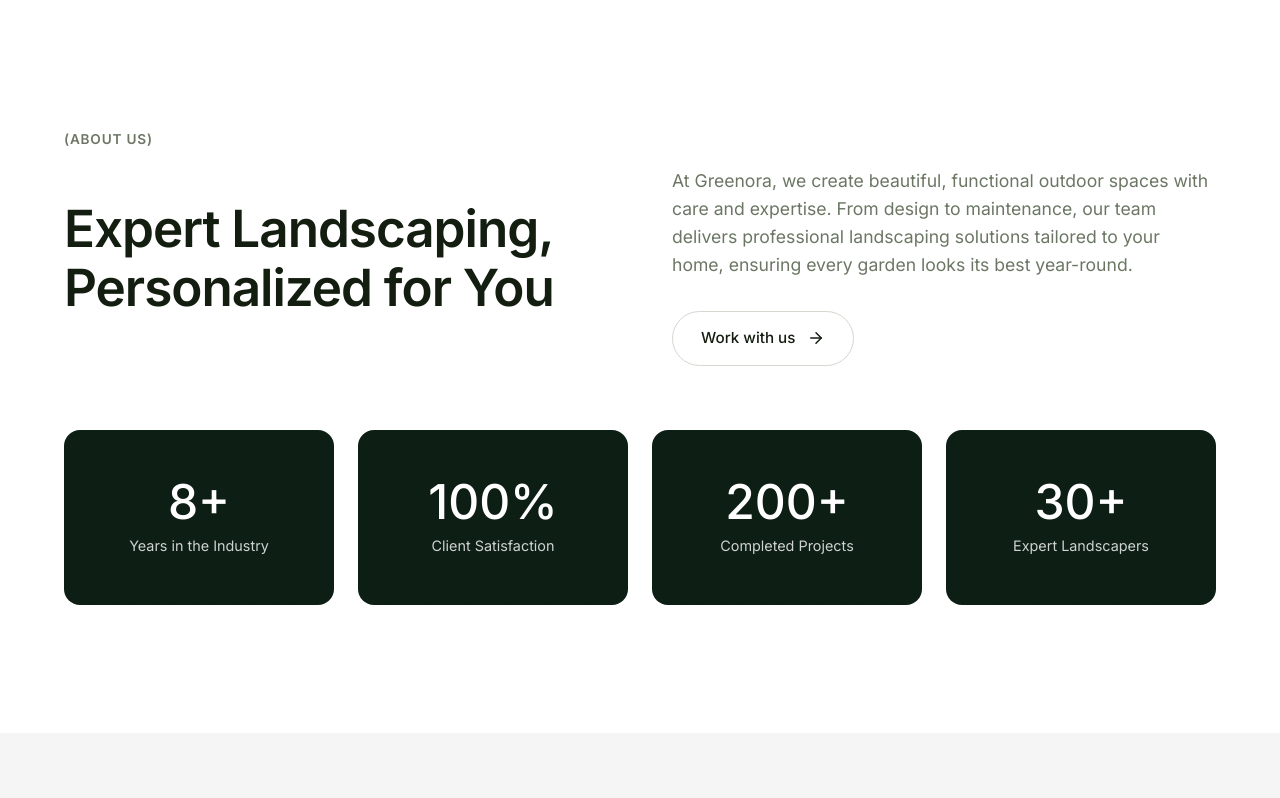
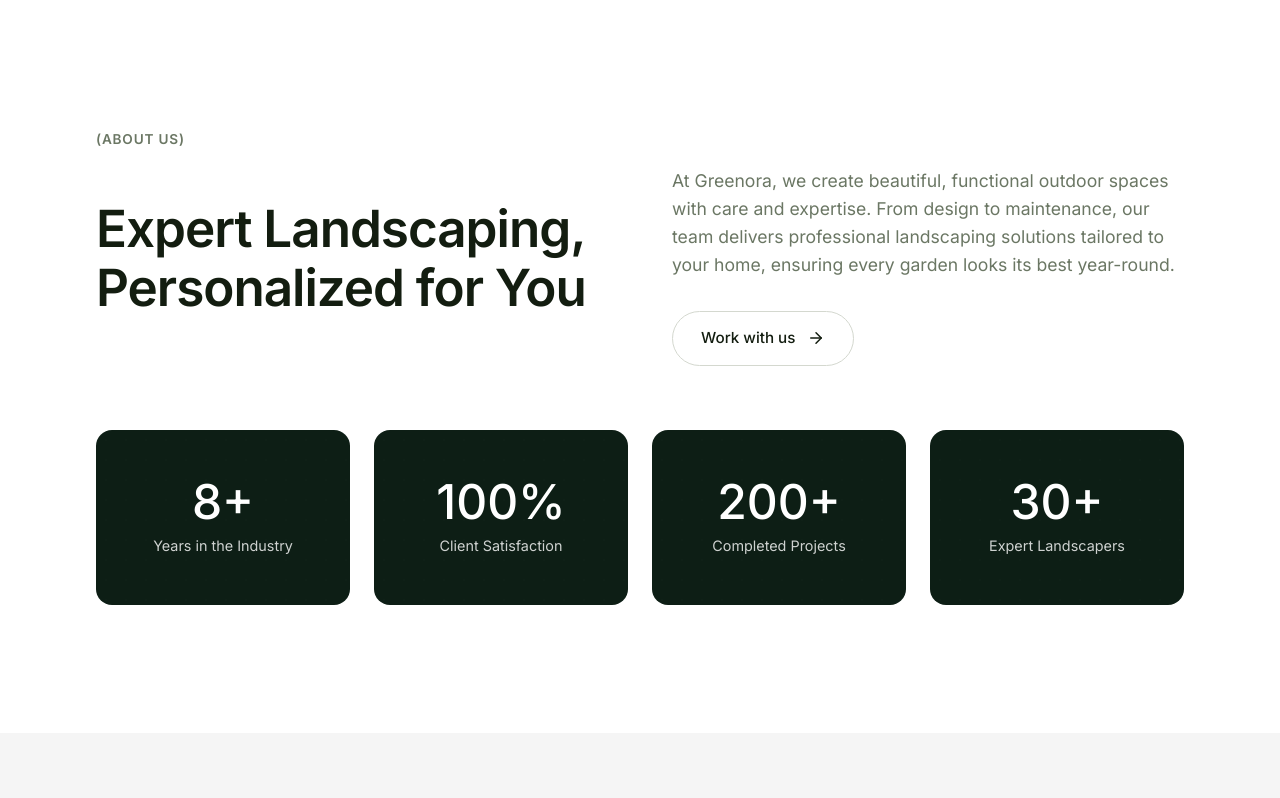
Before and after one commit to edwieee/landscape, a React (Vite) app: page / in a window 1280 px wide. Shown: the part 802-1600 px from the top of the page. Built offline with nearby package versions, Linux system fonts and the light colour scheme.

Commit message:
updated padding

```diff
--- a/src/index.css
+++ b/src/index.css
@@ -60,9 +60,8 @@
 
 .container {
   width: 100%;
-  max-width: 1320px;
-  margin: 0 auto;
-  padding: 0 5%;
+  padding-left: 96px;
+  padding-right: 96px;
 }
 
 @media (max-width: 768px) {
@@ -70,7 +69,8 @@
     padding: 5rem 0;
   }
   .container {
-    padding: 0 24px;
+    padding-left: 24px;
+    padding-right: 24px;
   }
 }
 
```
